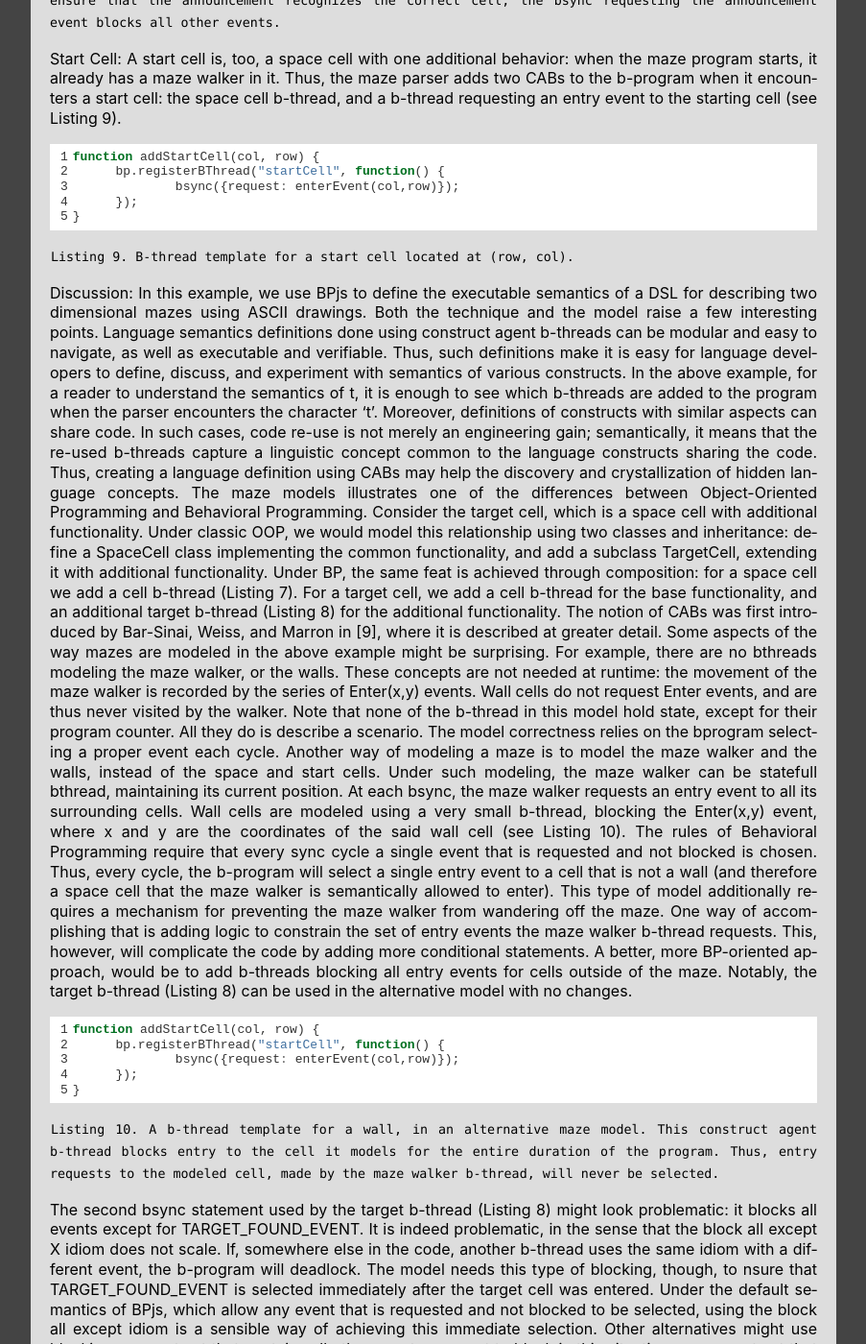
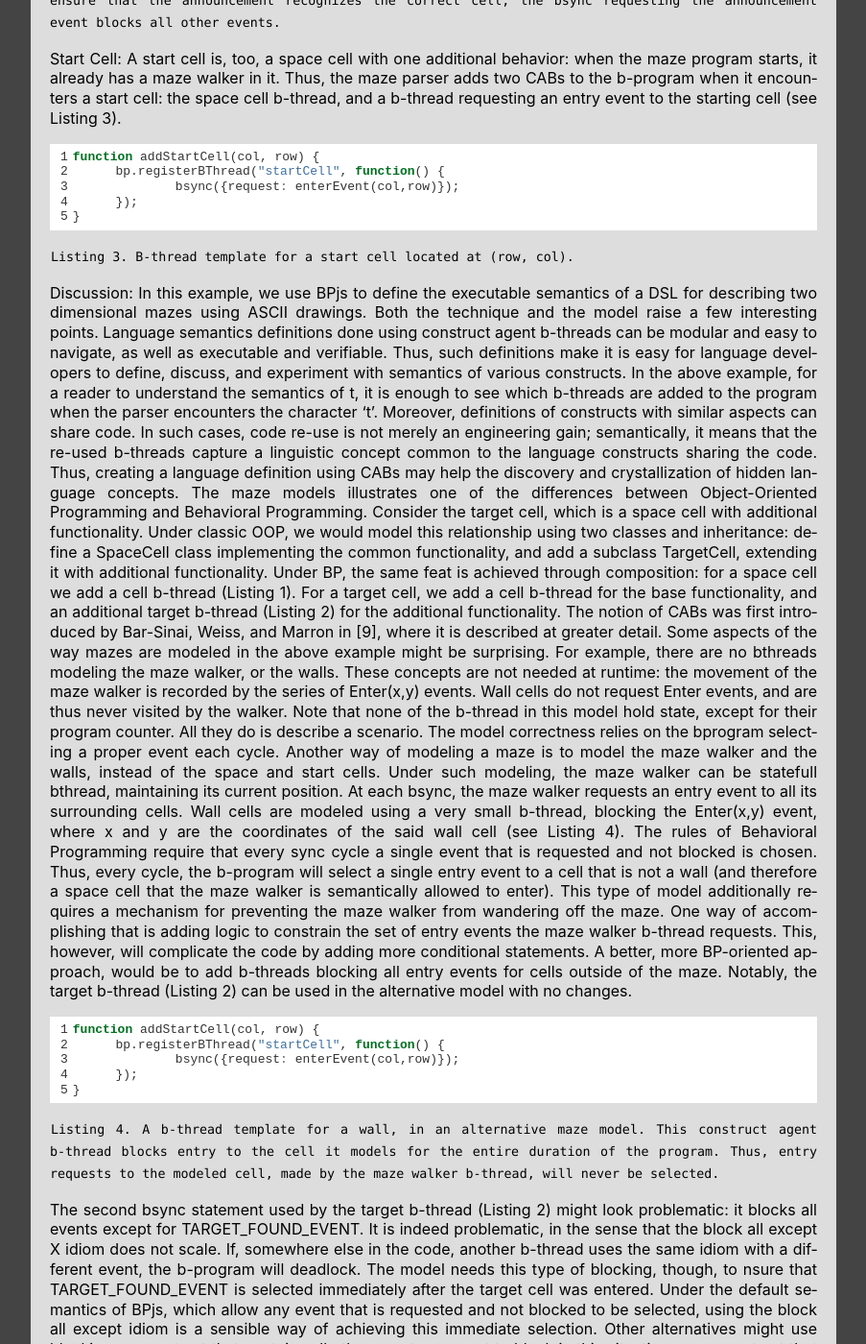
Before and after one commit to bThink-BGU/BPjs, a Sphinx documentation site: the page built from docs/source/example-mazes.rst, in a window 1280 px wide and 1400 px high, scrolled down 1136 px. Shown: the whole window at 96% size, without its empty margins (198-1101 px from the left). Built offline with Sphinx 7.4.7, drawn with Linux system fonts in a browser that asks for light colours; formulas are drawn with MathJax 3; some of the changed text lies outside the part shown.

Commit message:
changed numbers of listing and figs in mazes

```diff
--- a/docs/source/example-mazes.rst
+++ b/docs/source/example-mazes.rst
@@ -13,70 +13,70 @@ To create a model from a maze written in this DSL, a parser iterates over the ch
 The CABs generated for each cell type are:
 Wall Cells: No CABs are generated for wall cells under the described implementation.
 Space Cells: Space cells attract the maze walker when it is in a cell adjacent to them. To do this, they repeatedly wait for an entry event to any of their neighboring cells, and then request an entry event into them. The b-thread template for generating b-threads implementing this behavior, is shown in
-Listing 7.
+Listing 1.
 
 .. literalinclude:: Examples_code/Mazes_listing1.js
   :linenos:
   :language: javascript
 
-``Listing 7. B-thread template for adding a space cell at row, col. Space cells wait for the maze walker to enter a cell adjacent to them, and then request that it enters them. If the event selection mechanism chose another cell for the maze walker to enter, the entry request is removed. This is achieved by waiting on the event set anyEntrance. The function adjacentCellEntries returns an event set containing cell entry events for the four cells that share an edge with the passed cell. The full code is available at the code appendix.``
+``Listing 1. B-thread template for adding a space cell at row, col. Space cells wait for the maze walker to enter a cell adjacent to them, and then request that it enters them. If the event selection mechanism chose another cell for the maze walker to enter, the entry request is removed. This is achieved by waiting on the event set anyEntrance. The function adjacentCellEntries returns an event set containing cell entry events for the four cells that share an edge with the passed cell. The full code is available at the code appendix.``
 
 Target Cells: Target cells are regular space cells, with one additional trait: when the maze walker enters them, a special event celebrating the fact that the target have been found should be fired. To do this, the parser creates two CABs for a target cell: the space cell b-thread mentioned above, and
-a b-thread awaiting an entry to the cell, before announcing that the target was found. This additional CAB is shown in Listing 8. This CAB uses event blocking in order to ensure that, once requested, the TARGET_FOUND_EVENT will be selected before any other event is.
+a b-thread awaiting an entry to the cell, before announcing that the target was found. This additional CAB is shown in Listing 2. This CAB uses event blocking in order to ensure that, once requested, the TARGET_FOUND_EVENT will be selected before any other event is.
 
 .. literalinclude:: Examples_code/Mazes_listing2.js
   :linenos:
   :language: javascript
 
-``Listing 8. B-thread template for announcing a target located at (row, col) was found. In order to ensure that the announcement recognizes the correct cell, the bsync requesting the announcement event blocks all other events.``
+``Listing 2. B-thread template for announcing a target located at (row, col) was found. In order to ensure that the announcement recognizes the correct cell, the bsync requesting the announcement event blocks all other events.``
 
 Start Cell: A start cell is, too, a space cell with one additional behavior: when the maze program starts, it already has a maze walker in it. Thus, the maze parser adds two CABs to the b-program when it encounters a start cell: the space cell b-thread, and a b-thread requesting an entry event to the
-starting cell (see Listing 9).
+starting cell (see Listing 3).
 
 .. literalinclude:: Examples_code/Mazes_listing3.js
   :linenos:
   :language: javascript
 
-``Listing 9. B-thread template for a start cell located at (row, col).``
+``Listing 3. B-thread template for a start cell located at (row, col).``
 
 Discussion: In this example, we use BPjs to define the executable semantics of a DSL for describing two dimensional mazes using ASCII drawings. Both the technique and the model raise a few interesting points. Language semantics definitions done using construct agent b-threads can be modular and easy to navigate, as well as executable and verifiable. Thus, such definitions make it is easy for language developers to define, discuss, and experiment with semantics of various constructs. In the above example, for a reader to understand the semantics of t, it is enough to see which b-threads are added to the program when the parser encounters the character ‘t’. Moreover, definitions of constructs with similar aspects can share code. In such cases, code re-use is not merely an engineering gain; semantically, it means that the re-used b-threads capture a linguistic concept
 common to the language constructs sharing the code. Thus, creating a language definition using CABs may help the discovery and crystallization of hidden language concepts.
 The maze models illustrates one of the differences between Object-Oriented Programming and Behavioral Programming. Consider the target cell, which is a space cell with additional
 functionality. Under classic OOP, we would model this relationship using two classes and inheritance: define a SpaceCell class implementing the common functionality, and add a subclass TargetCell, extending it with additional functionality.
-Under BP, the same feat is achieved through composition: for a space cell we add a cell b-thread (Listing 7). For a target cell, we add a cell b-thread for the base functionality, and an additional target b-thread (Listing 8) for the additional functionality. The notion of CABs was first introduced by Bar-Sinai,
+Under BP, the same feat is achieved through composition: for a space cell we add a cell b-thread (Listing 1). For a target cell, we add a cell b-thread for the base functionality, and an additional target b-thread (Listing 2) for the additional functionality. The notion of CABs was first introduced by Bar-Sinai,
 Weiss, and Marron in [9], where it is described at greater detail.
 Some aspects of the way mazes are modeled in the above example might be surprising. For example, there are no bthreads modeling the maze walker, or the walls. These concepts are not needed at runtime: the movement of the maze walker is recorded by the series of Enter(x,y) events. Wall cells do not request Enter events, and are thus never visited by the walker. Note that none of the b-thread in this model hold state, except for their program counter. All they do is describe a scenario. The model correctness relies on the bprogram selecting a proper event each cycle. Another way of modeling a maze is to model the maze walker and the walls, instead of the space and start cells.
 Under such modeling, the maze walker can be statefull bthread, maintaining its current position. At each bsync, the maze walker requests an entry event to all its surrounding cells.
-Wall cells are modeled using a very small b-thread, blocking the Enter(x,y) event, where x and y are the coordinates of the said wall cell (see Listing 10). The rules of Behavioral Programming require that every sync cycle a single event that is requested and not blocked is chosen. Thus, every cycle, the
+Wall cells are modeled using a very small b-thread, blocking the Enter(x,y) event, where x and y are the coordinates of the said wall cell (see Listing 4). The rules of Behavioral Programming require that every sync cycle a single event that is requested and not blocked is chosen. Thus, every cycle, the
 b-program will select a single entry event to a cell that is not a wall (and therefore a space cell that the maze walker is semantically allowed to enter). This type of model additionally requires a mechanism for preventing the maze walker from wandering off the maze. One way of accomplishing that is adding logic to constrain the set of entry events the maze walker b-thread requests. This, however, will complicate the code by adding more conditional statements. A better, more
-BP-oriented approach, would be to add b-threads blocking all entry events for cells outside of the maze. Notably, the target b-thread (Listing 8) can be used in the alternative model with no changes.
+BP-oriented approach, would be to add b-threads blocking all entry events for cells outside of the maze. Notably, the target b-thread (Listing 2) can be used in the alternative model with no changes.
 
 .. literalinclude:: Examples_code/Mazes_listing3.js
   :linenos:
   :language: javascript
 
-``Listing 10. A b-thread template for a wall, in an alternative maze model. This construct agent b-thread blocks entry to the cell it models for the entire duration of the program. Thus, entry requests to the modeled cell, made by the maze walker b-thread, will never be selected.``
+``Listing 4. A b-thread template for a wall, in an alternative maze model. This construct agent b-thread blocks entry to the cell it models for the entire duration of the program. Thus, entry requests to the modeled cell, made by the maze walker b-thread, will never be selected.``
 
-The second bsync statement used by the target b-thread (Listing 8) might look problematic: it blocks all events except for TARGET_FOUND_EVENT. It is indeed problematic, in the sense that the block all except X idiom does not scale. If, somewhere else in the code, another b-thread uses the same idiom with a different event, the b-program will deadlock. The model needs this type of blocking, though, to  nsure that TARGET_FOUND_EVENT is selected immediately after the target cell was entered.
+The second bsync statement used by the target b-thread (Listing 2) might look problematic: it blocks all events except for TARGET_FOUND_EVENT. It is indeed problematic, in the sense that the block all except X idiom does not scale. If, somewhere else in the code, another b-thread uses the same idiom with a different event, the b-program will deadlock. The model needs this type of blocking, though, to  nsure that TARGET_FOUND_EVENT is selected immediately after the target cell was entered.
 Under the default semantics of BPjs, which allow any event that is requested and not blocked to be selected, using the block all except idiom is a sensible way of achieving this immediate selection. Other alternatives might use blocking an event set that contains all other events we want to block in this situation — an event set that will have to be updated each time an event is added to the system. Fortunately, BPjs’ generalized nature allows for a better alternative.
 BPjs supports pluggable event selection strategies, enabling programmers to refine the event selection mechanism used by a b-program. Here, one could define a strategy that prioritizes events: when it can choose between TARGET_FOUND_EVENT and an Enter event, it will always choose the former (provided that it is not blocked). Using such strategy, the target bthread will not have to use blocking at all, alleviating the risk of deadlocks. Event selection strategies are discussed in Subsection VIII-A.
 Solving a maze: Parsing a maze description results in a bprogram modeling the maze. Running the b-program will make the maze walker perform a valid random walk through the maze. It will start at the start cell, will not pass through walls, and if it will stumble on the target cell, TARGET_FOUND_EVENT
 will be fired. However, a random walk is a very inefficient way of discovering the target cell.
 In order to efficiently solve a maze, we can verify a bprogram modeling it. Our formal requirement will be that TARGET_FOUND_EVENT is never fired. Assuming the maze has a solution, BPjs’ model checker will find a run where the maze walker reaches the target, and output it as a counterexample.
-A minimal code for performing this is shown in Listing 11.
+A minimal code for performing this is shown in Listing 5.
 Similar setup was used to generate the solution presented at the right side of Figure 3.
 
 .. literalinclude:: Examples_code/Mazes_listing5.js
   :linenos:
   :language: javascript
 
-``Listing 11. A code excerpt for verifying the mazes b-program using BPjs.``
+``Listing 5. A code excerpt for verifying the mazes b-program using BPjs.``
 
-Verification of a maze b-program can take a long time and generate an arbitrarily long counter  example. This is because of the random walk: while a counterexample will be found, the length of the path it uses to get to the target cell is unbounded. This is easily solvable in a way that further exemplifies the additive nature of BP: for model checking only, we can add another b-thread, preventing a the maze walker from entering the same cell twice (see Listing 12). This thread turns the
+Verification of a maze b-program can take a long time and generate an arbitrarily long counter  example. This is because of the random walk: while a counterexample will be found, the length of the path it uses to get to the target cell is unbounded. This is easily solvable in a way that further exemplifies the additive nature of BP: for model checking only, we can add another b-thread, preventing a the maze walker from entering the same cell twice (see Listing 6). This thread turns the
 random walk into a walk that enters a new cell at every step, until it gets terminally stuck. The verification process examines all such possible walks, and returns one that ends up at the target cell. BPjs has facilities to programmatically add code to a b-program to support such cases.
 
 .. literalinclude:: Examples_code/Mazes_listing6.js
   :linenos:
   :language: javascript
 
-``Listing 12. A b-thread preventing a the maze walker from entering a cell twice. This b-thread can be used during verification, in order to shorten the execution paths examined.``
+``Listing 6. A b-thread preventing a the maze walker from entering a cell twice. This b-thread can be used during verification, in order to shorten the execution paths examined.``
```
